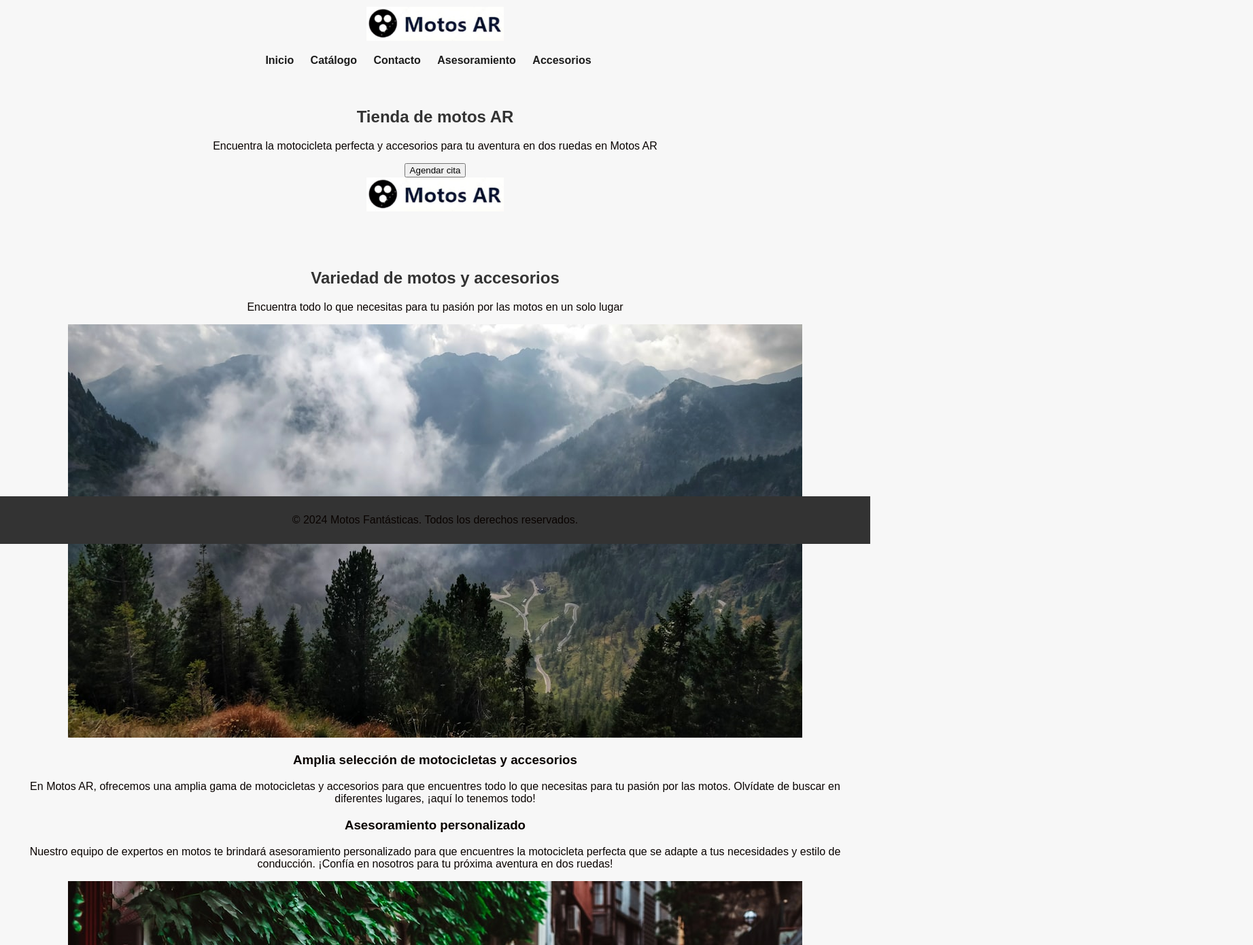
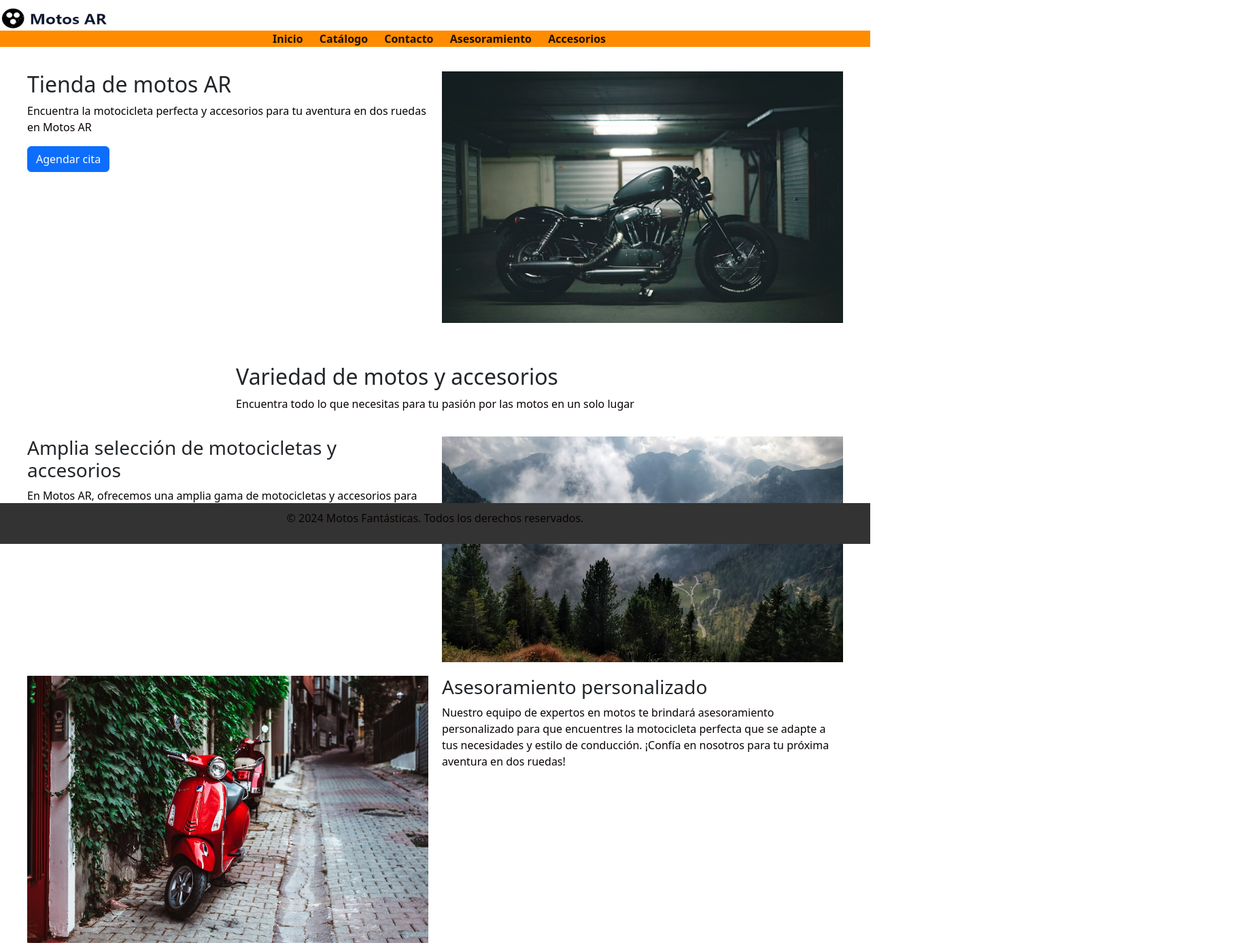
Before and after one commit to estebantr18/entrega-final-2, a plain HTML site: page index.html in a window 1280 px wide. Shown: the top 1390 px of the page at 68% size, 1843 px wide, since content can reach past the window. Drawn offline with nearby package versions, Linux system fonts and the light colour scheme.

Commit message:
first commit

```diff
--- a/css/style.css
+++ b/css/style.css
@@ -1,11 +1,18 @@
-/* Estilos generales */
+*{
+    box-sizing: border-box;
+    margin: 0;
+    padding: 0;
+}
+
+
+html, body {
+    height: 100%;
+    margin: 0;
+}
 body{
     font-family: Arial, sans-serif;
     margin: 0;
     padding: 0;
-}
-
-body {
     background-color: #f7f7f7;
     color: #ffffff;
     padding: 10px 0;
@@ -14,7 +21,7 @@ body {
 
 nav ul {
     list-style-type: none;
-    padding: 0;
+    text-align: center;
 }
 
 nav ul li {
@@ -66,14 +73,16 @@ form button {
     cursor: pointer;
 }
 
-footer {
-    background-color: #333;
-    color: #fff;
-    text-align: center;
-    padding: 10px 0;
-    position: fixed;
-    bottom: 0;
-    width: 100%;
+.fondo1{
+    background-image: url(../assets/img/FIGMA/moto\ fondo.jpeg);
+    background-repeat: no-repeat;
+    background-size: cover;
+    display: flex;
+    flex-direction: row;
+    flex-wrap: wrap;
+    justify-content: space-between;
+    padding: 1rem 2rem;
+    align-items: center;
 }
 
 h3{
@@ -87,6 +96,97 @@ p{
 }
 
 .contenedor img{
-    height: 100px;
-    height: 50px;
+    width: 160px;
+    height: 35px;
 }
+
+.contenedor-2 img{
+    width:1000px ;
+    height:400px;
+    padding: center;
+    display: grid;
+
+}
+
+img{
+    width: 31.25rem;
+    height: 18.75rem;
+}
+
+.contenedor img{
+    display: flex;
+    justify-content: flex-start;
+}
+
+
+ul{
+    background-color: darkorange;
+}
+
+main{
+    justify-items: center;
+    display: grid;
+    margin: auto;
+    padding: 20px 20px;
+    gap: 1.25rem;
+}
+
+.contactos img{
+    width: 25rem;
+    height: 500px;
+    border: 20px solid #000;
+    display: block;
+    align-items:0 auto;
+}
+
+
+.inicio{
+    display: grid;
+    grid-template-rows: repeat(3, auto); /* Tres filas, una para cada bloque de contenido */
+    gap: 20px; /* Espacio entre las filas */
+    max-width: 1200px; /* Ancho máximo del contenedor */
+    margin: 0 auto; /* Centrar el contenedor en la página */
+}
+
+
+.inicio > div {
+    display: grid;
+    grid-template-columns: 1fr 1fr; /* Dos columnas dentro de cada fila */
+    gap: 20px; /* Espacio entre las columnas */
+}
+
+.inicio img {
+    width: 100%; /* Ajusta la imagen al tamaño de la columna */
+    height: auto; /* Mantiene la proporción de la imagen */
+}
+
+
+.contenido {
+    display: grid;
+    grid-template-rows: repeat(3, auto); /* Tres filas, una para cada bloque de contenido */
+    gap: 20px; /* Espacio entre las filas */
+    max-width: 1200px; /* Ancho máximo del contenedor */
+    margin: 0 auto; /* Centrar el contenedor en la página */
+}
+
+.contenido > div {
+    display: grid;
+    grid-template-columns: 1fr 1fr; /* Dos columnas dentro de cada fila */
+    gap: 20px; /* Espacio entre las columnas */
+}
+
+.contenido img {
+    width: 100%; /* Ajusta la imagen al tamaño de la columna */
+    height: auto; /* Mantiene la proporción de la imagen */
+}
+
+
+footer {
+    background-color: #333;
+    color: #fff;
+    text-align: center;
+    padding: 10px 0;
+    position: fixed;
+    bottom: 0;
+    width: 100%;
+}
--- a/index.html
+++ b/index.html
@@ -5,14 +5,15 @@
     <meta name="viewport" content="width=device-width, initial-scale=1.0">
     <title>Página de Motos</title>
     <link rel="stylesheet" href="./css/style.css">
+    <link href="https://cdn.jsdelivr.net/npm/bootstrap@5.3.3/dist/css/bootstrap.min.css" rel="stylesheet" integrity="sha384-QWTKZyjpPEjISv5WaRU9OFeRpok6YctnYmDr5pNlyT2bRjXh0JMhjY6hW+ALEwIH" crossorigin="anonymous">
+
 </head>
 <body class="body-1">
+<div>
     <header>
         <div class="contenedor">
             <img src="./assets/img/FIGMA/moto AR.jpeg" alt="">
         </div>
-    </header>
-
 
         <article>
             <nav>
@@ -25,66 +26,99 @@
                 </ul>
             </nav>
         </article>
+    </header>
 
-    <section id="inicio">
+    <main>
+
+        <div class="inicio">
+            <div >
+                <div >
                     <h2>Tienda de motos AR</h2>
                     <p>Encuentra la motocicleta perfecta y accesorios para tu aventura
                         en dos ruedas en Motos AR</p>
                     <a href="./pages/contactos.html">
-            <button>Agendar cita</button>
+                        <button type="button" class="btn btn-primary">Agendar cita</button>
                 </a>
-        <div class="contenedor">
-            <img src="./assets/img/FIGMA/moto AR.jpeg" alt="">
                 </div>
-    </section>
 
-    <section>
+                <div >
+                    <img src="./assets/img/FIGMA/moto fondo.jpeg" alt="">
+                </div>
+            </div>
+
+        </div>
+
+        <div class="variedad">
             <h2>Variedad de motos y accesorios</h2>
-        <div>
             <p>Encuentra todo lo que necesitas para tu pasión por las motos en un solo lugar</p>
         </div>
-        <div>
-            <img src="./assets/img/FIGMA/FONDO-2.jpg" alt="">
+
+        <div class="contenido">
+            <div >
+                <div >
                     <h3>Amplia selección de motocicletas y accesorios</h3>
                     <p>En Motos AR, ofrecemos una amplia gama de motocicletas y accesorios para que encuentres
                         todo lo que necesitas para tu pasión por las motos. Olvídate de buscar en diferentes lugares,
                         ¡aquí lo tenemos todo!
                     </p>
                 </div>
-        <div>
+
+                <div >
+                    <img src="./assets/img/FIGMA/FONDO-2.jpg" alt="">
+                </div>
+            </div>
+
+            <div >
+                <div >
+                    <img src="./assets/img/FIGMA/accesoramiento.jpg" alt="">
+                </div>
+
+                <div >
                     <h3>Asesoramiento personalizado</h3>
                     <p>Nuestro equipo de expertos en motos te brindará asesoramiento personalizado
                         para que encuentres la motocicleta perfecta que se adapte a tus necesidades
                         y estilo de conducción. ¡Confía en nosotros para tu próxima aventura en dos ruedas!
                     </p>
-            <img src="./assets/img/FIGMA/accesoramiento.jpg" alt="">
+                </div>
             </div>
             <div>
-            <img src="./assets/img/FIGMA/FONDO-2.jpg" alt="">
+                <div>
                     <h3>Facilidad de compra y entrega</h3>
                     <p>En Motos AR, te ofrecemos una experiencia de compra
                         sin complicaciones y una entrega rápida y segura para que puedas disfrutar
                         de tu nueva motocicleta y accesorios lo antes posible.
                     </p>
                 </div>
-        <div class="contenedor-2"></div>
+
+                <div >
+                    <img src="./assets/img/FIGMA/FONDO-4.jpg" alt="">
+                </div>
+            </div>
+
+        </div>
+
+
+        <div class="contenedor-2">
             <img src="./assets/img/FIGMA/trabajador.png" alt="">
         </div>
-        <article>
-            <h2>Agenda tu cita en Motos AR</h2>
-            <a href="./pages/contactos.html">
-                <button type="button">Agendar cita</button>
-            </a>
-        </article>
+    </div>
+
     </section>
+    </main>
 
 
 
 
 
 
-    <footer>
+
+
+    <footer class="footer">
         <p>&copy; 2024 Motos Fantásticas. Todos los derechos reservados.</p>
     </footer>
+
+</div>
+
+    <script src="https://cdn.jsdelivr.net/npm/bootstrap@5.3.3/dist/js/bootstrap.bundle.min.js" integrity="sha384-YvpcrYf0tY3lHB60NNkmXc5s9fDVZLESaAA55NDzOxhy9GkcIdslK1eN7N6jIeHz" crossorigin="anonymous"></script>
 </body>
 </html>
```
Also changed, not shown: pages/accesorios.html (+2 -2 lines), pages/asesoramiento.html (+5 -5 lines), pages/catalogo.html (+9 -9 lines), pages/contactos.html (+17 -10 lines). Lines whose indentation alone changed are shown as unchanged.
